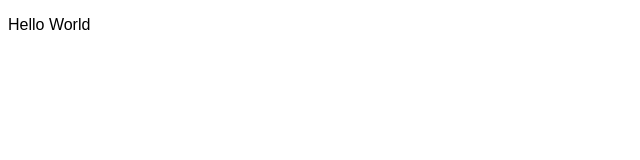
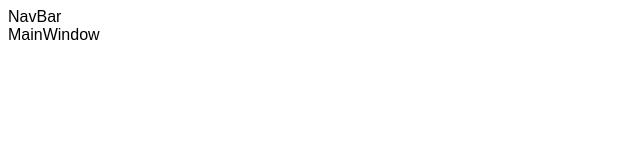
Before and after one commit to rpsbobby/nightingale---electron.js, a React app: page / in a window 1280 px wide. Shown: the top 160 px of the page, without its empty margins (0-640 px from the left). Built offline with nearby package versions, Linux system fonts and the light colour scheme; the HTML template or start-up script is replaced by a standard one.

Commit message:
MainWindow and NavBar initialise

```diff
--- a/src/components/App.js
+++ b/src/components/App.js
@@ -1,9 +1,12 @@
 import React from 'react';
+import MainWindow from './MainWindow';
+import NavBar from './NavBar';
 
 const App = () => {
    return (
-      <div className="app">
-         <p>Hello World</p>
+      <div>
+         <NavBar />
+         <MainWindow />
       </div>
    );
 };
--- /dev/null
+++ b/src/components/MainWindow.js
@@ -0,0 +1,7 @@
+import React from 'react';
+
+function MainWindow() {
+   return <div>MainWindow</div>;
+}
+
+export default MainWindow;
--- /dev/null
+++ b/src/components/NavBar.js
@@ -0,0 +1,7 @@
+import React from 'react';
+
+function NavBar() {
+   return <div>NavBar</div>;
+}
+
+export default NavBar;
```
Also changed, not shown: src/App.css (+5 -2 lines).
